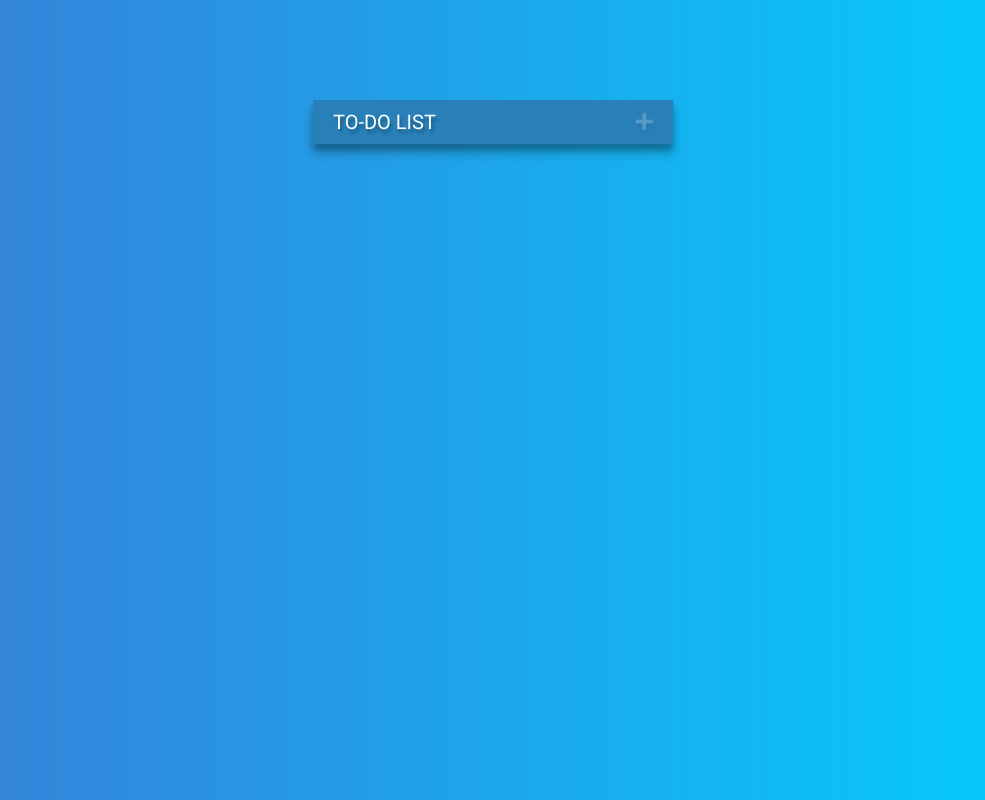
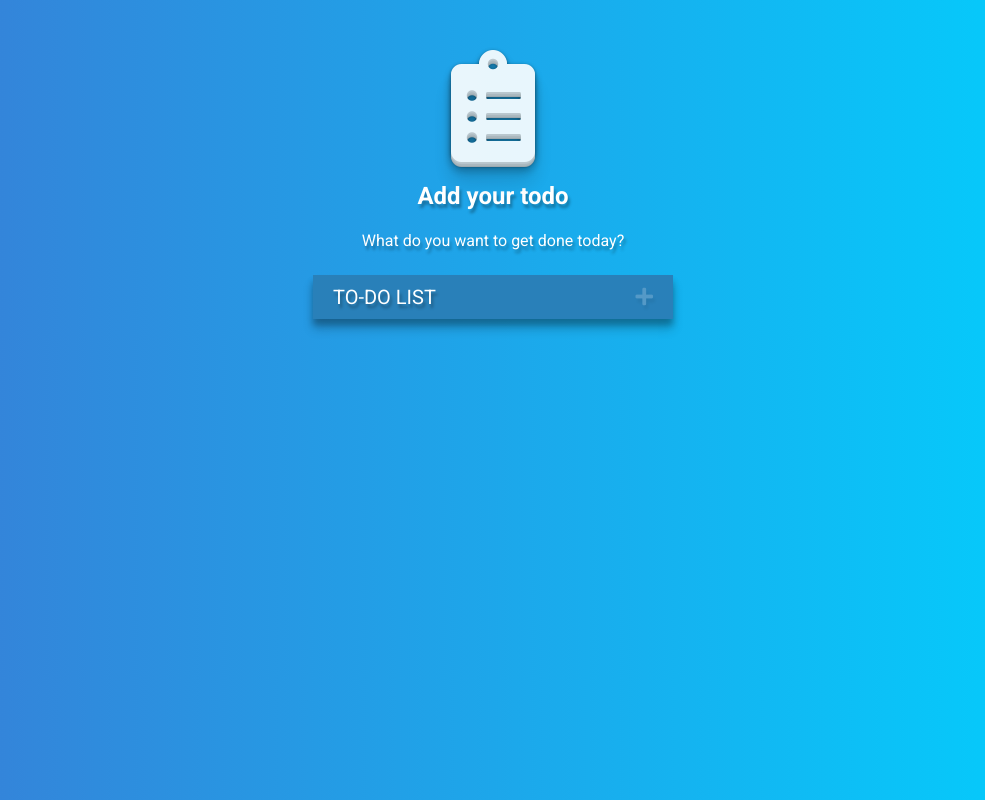
Before and after one commit to eldarcelik/ToDo-List, a plain HTML site: page index.html in a window 1280 px wide. Shown: the whole page, without its empty margins (147-1132 px from the left). Drawn offline with nearby package versions, Linux system fonts and the light colour scheme.

Commit message:
Added header for better UI

```diff
--- a/css/todoList.css
+++ b/css/todoList.css
@@ -7,9 +7,41 @@ body {
 
 #container {
 	width: 360px;
-	margin: 100px auto;
+	margin: 20px auto;
 	background-color: transparent;
 	box-shadow: 0 10px 10px rgba(0, 0, 0, 0.19), 0 6px 6px rgba(0, 0, 0, 0.23);
+}
+
+.header {
+	margin-top: 50px;
+	flex-direction: column;
+	align-items: center;
+	justify-content: center;
+	display: flex;
+	color: white;
+}
+
+.fa-clipboard-list {
+	color: white;
+	opacity: 0.9;
+	text-shadow: 0 1px 0 #ccc,
+		0 2px 0 #c9c9c9,
+		0 3px 0 #bbb,
+		0 4px 0 #b9b9b9,
+		0 5px 0 #aaa,
+		0 6px 1px rgba(0, 0, 0, .1),
+		0 0 5px rgba(0, 0, 0, .1),
+		0 1px 3px rgba(0, 0, 0, .3),
+		0 3px 5px rgba(0, 0, 0, .2),
+		0 5px 10px rgba(0, 0, 0, .25),
+		0 10px 10px rgba(0, 0, 0, .2),
+		0 20px 20px rgba(0, 0, 0, .15);
+}
+
+.headerTitle,
+.headerDescription {
+	margin-bottom: 5px;
+	text-shadow: 2px 4px 3px rgba(0, 0, 0, 0.3);
 }
 
 h1 {
--- a/index.html
+++ b/index.html
@@ -13,6 +13,11 @@
 	<title>Todo List</title>
 </head>
 <body>
+	<div class="header">
+		<i class="fas fa-clipboard-list fa-7x"></i>
+		<h2 class="headerTitle">Add your todo</h2>
+		<p class="headerDescription">What do you want to get done today?</p>
+	</div>
 	<div id="container">
 		<h1>To-do List<i class="fa fa-plus"></i></h1>
 		<input id="item" type="text" placeholder="Add New Todo" maxlength="28" autocomplete="off">
```
